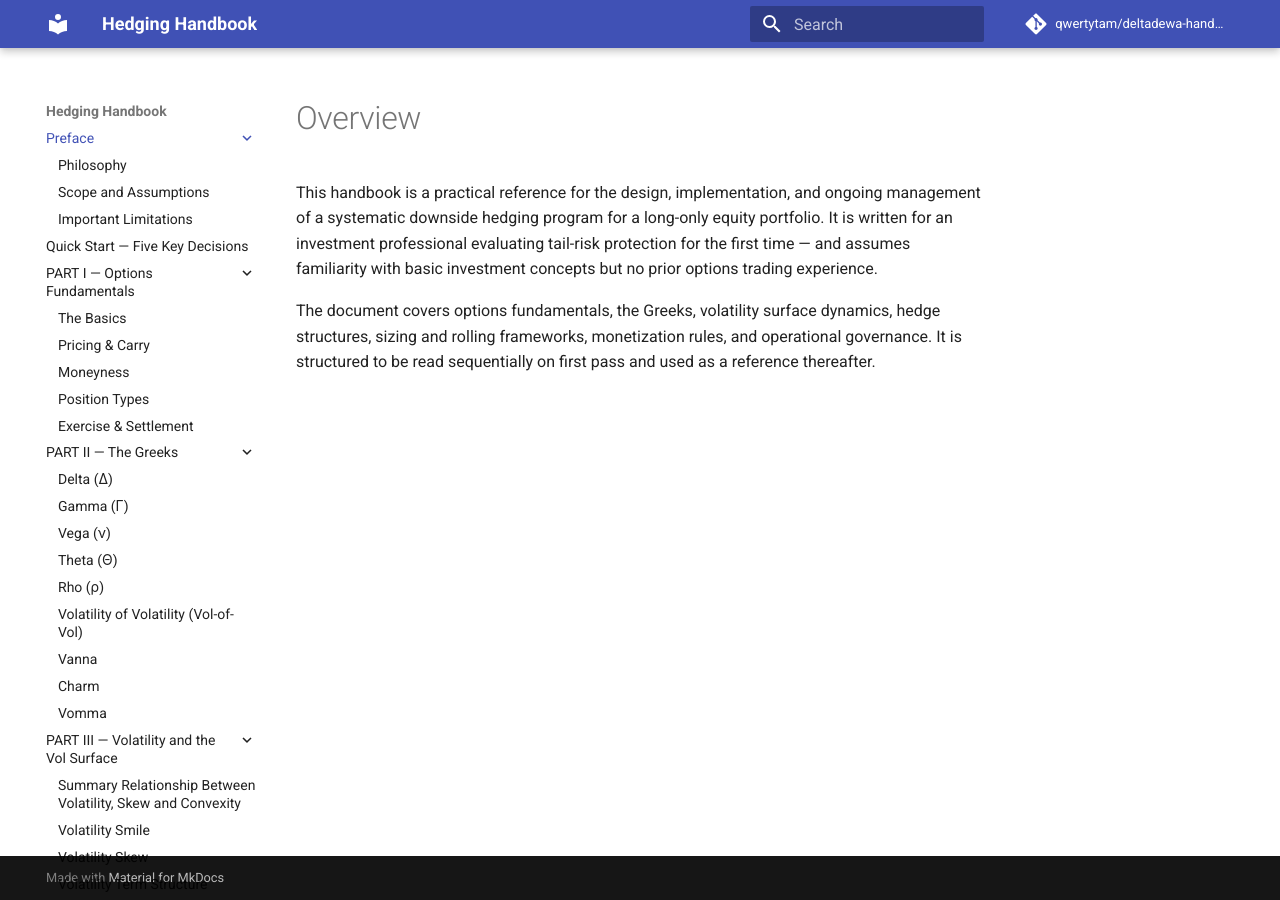
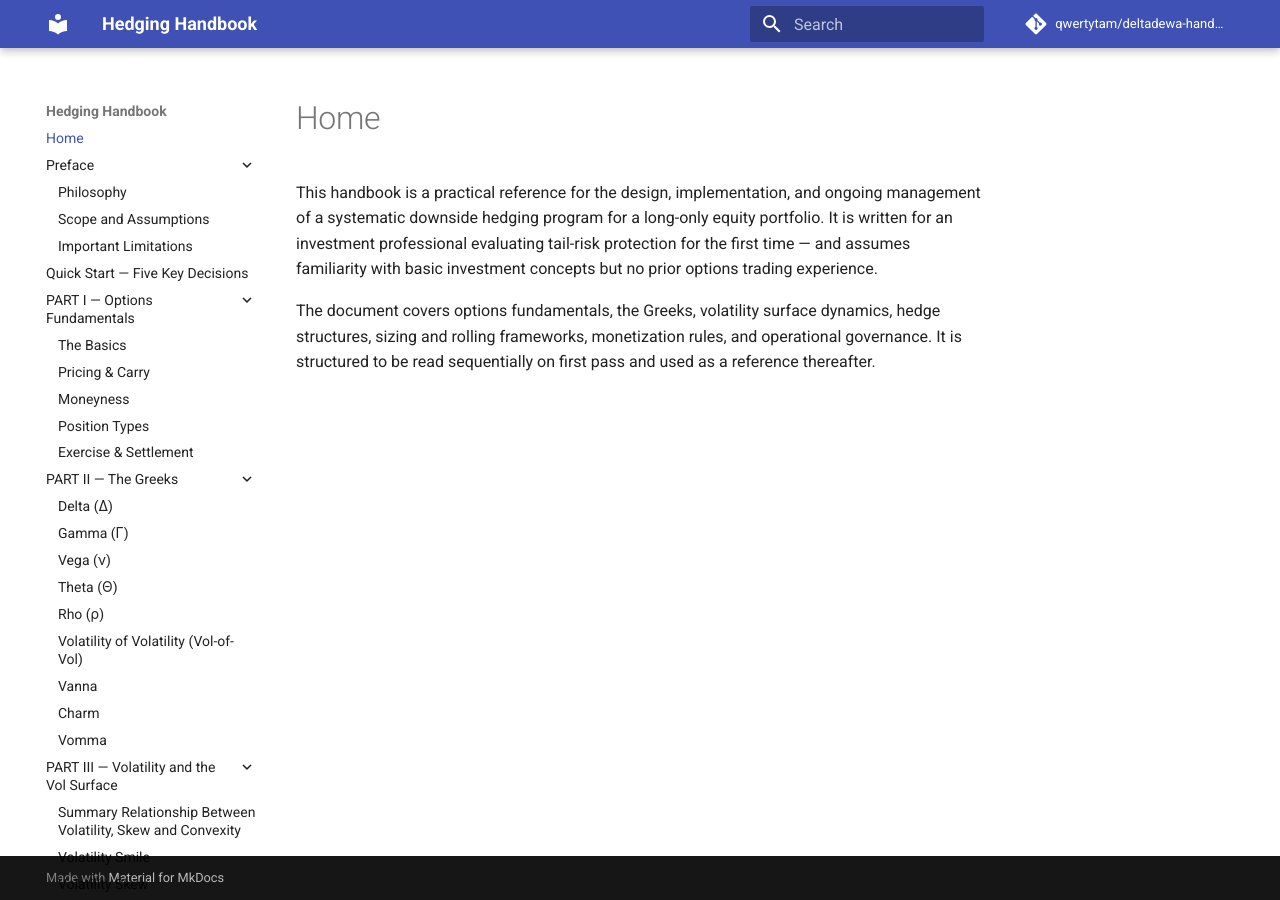
Before and after one commit to qwertytam/deltadewa-handbook, an MkDocs documentation site: the page built from docs/index.md, in a window 1280 px wide. Built offline with MkDocs 1.6.1 and Material for MkDocs 9.7.7, drawn with Linux system fonts in a browser that asks for light colours; comment, search, counter and statistics services are not loaded.

Commit message:
implement home page

```diff
--- a/mkdocs.yml
+++ b/mkdocs.yml
@@ -4,6 +4,7 @@ site_description: A comprehensive guide to hedging strategies and risk managemen
 
 repo_url: https://github.com/qwertytam/deltadewa-handbook
 repo_name: qwertytam/deltadewa-handbook
+edit_uri: edit/main/docs/
 
 theme:
   name: material
@@ -16,9 +17,12 @@ theme:
 plugins:
   - search
 
+markdown_extensions:
+  - footnotes
+
 nav:
+  - 'Home': 'index.md'
   - 'Preface':
-    -  'preface/index.md'
     - 'Philosophy': 'preface/philosophy.md'
     - 'Scope and Assumptions': 'preface/scope-and-assumptions.md'
     - 'Important Limitations': 'preface/important-limitations.md'
```
Also changed, not shown: docs/index.md (renamed from docs/preface/index.md).
